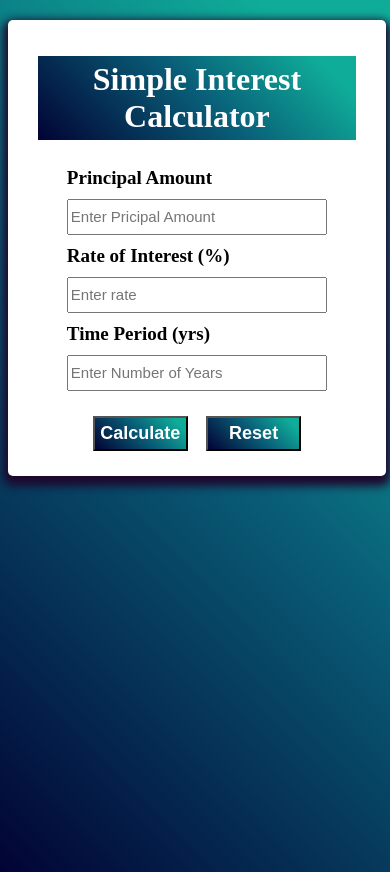
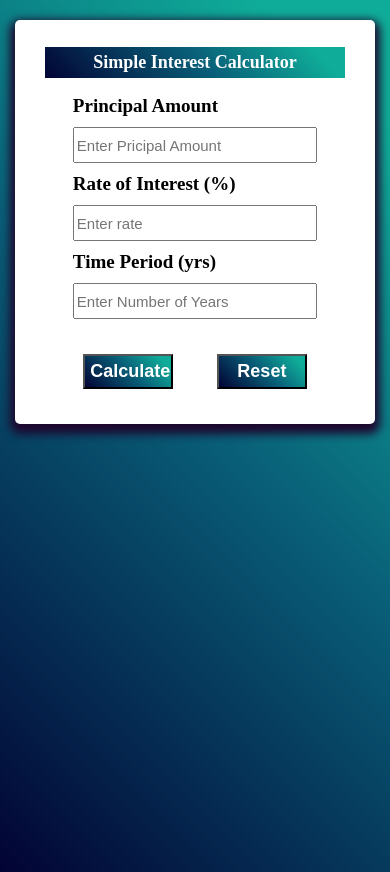
Before and after one commit to ShindePratikshaP/DOM_simple_interest_calculator, a plain HTML site: page index.html in a window 390 px wide. Drawn offline with Linux system fonts and the light colour scheme.

Commit message:
new media query is added

```diff
--- a/index.html
+++ b/index.html
@@ -86,7 +86,13 @@
 
         @media screen and (max-width: 600px) {
             .container{
-                width: 85%;
+                width: 80%;
+            }
+            .app-title{
+                font-size: 18px;
+            }
+            .btn{
+                margin: 20px 20px;
             }
         }
     </style>
```
